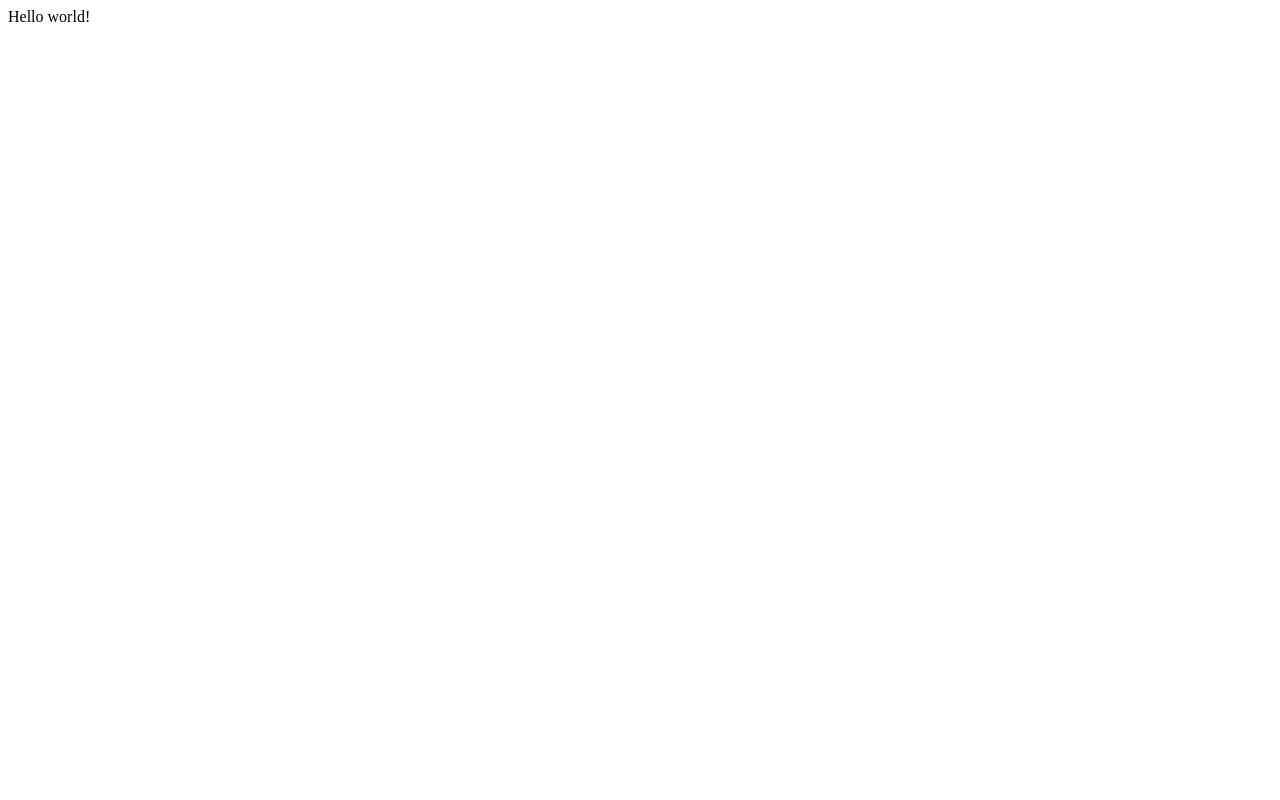
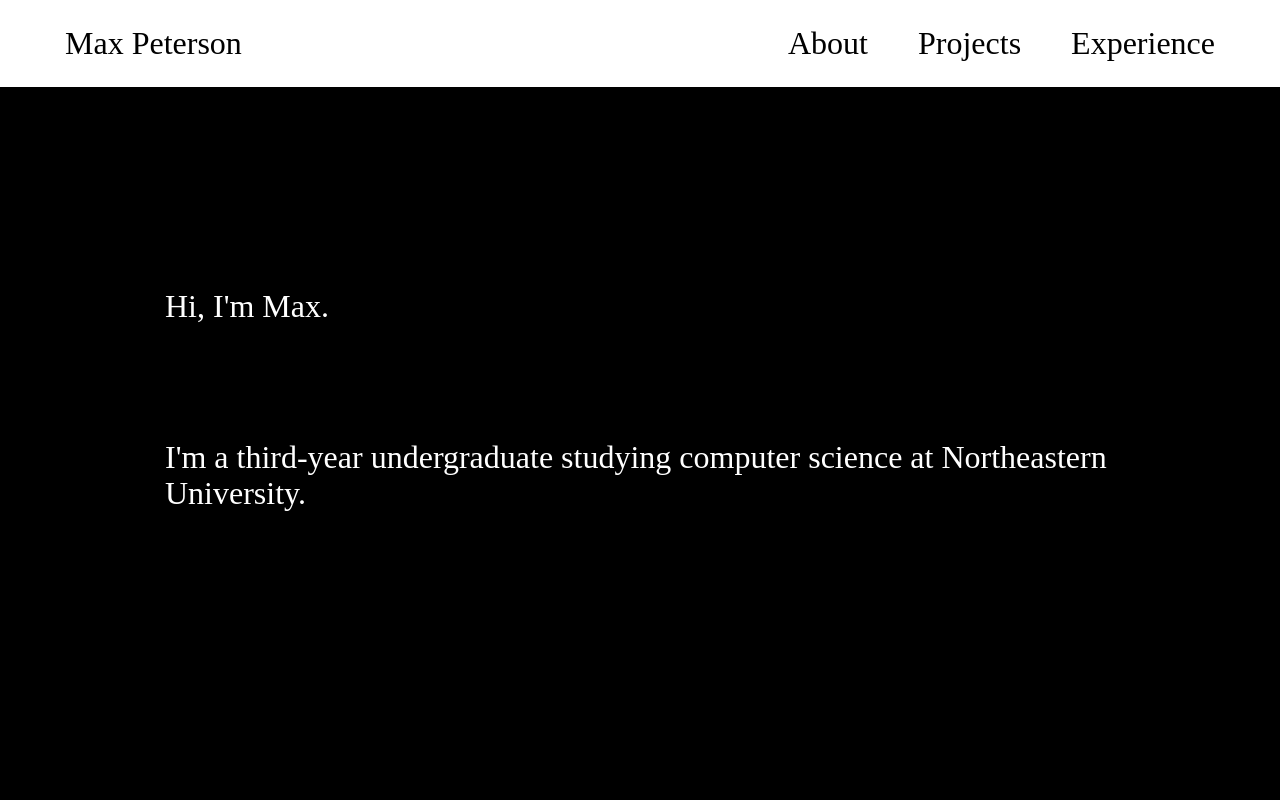
Before and after one commit to maxwellpeterson/personal-site, a Gatsby site: page / in a window 1280 px wide. Shown: the top 800 px of the page. Built offline with nearby package versions, Linux system fonts and the light colour scheme; Gatsby itself is replaced by a stand-in of ours; a web font is replaced by a local one.

Commit message:
initial commit

```diff
--- a/gatsby-config.js
+++ b/gatsby-config.js
@@ -1,10 +1,3 @@
-/**
- * Configure your Gatsby site with this file.
- *
- * See: https://www.gatsbyjs.org/docs/gatsby-config/
- */
-
 module.exports = {
-  /* Your site config here */
-  plugins: [],
+  plugins: [`gatsby-plugin-styled-components`],
 }
--- /dev/null
+++ b/src/components/about.js
@@ -0,0 +1,24 @@
+import React from "react"
+import styled from "styled-components"
+import "typeface-cooper-hewitt"
+import { Background } from "../styles/components/background";
+import { Content } from '../styles/components/content'
+
+const AboutBackground = styled(Background)`
+  background-color: #d9d9d9;
+`
+
+const AboutContent =  styled(Content)`
+  flex-direction: column;
+  height: 100vh;
+`
+
+export default function About() {
+  return (
+    <AboutBackground>
+      <AboutContent>
+
+      </AboutContent>
+    </AboutBackground>
+  )
+}
--- /dev/null
+++ b/src/components/footer.js
@@ -0,0 +1,38 @@
+import React from "react"
+import styled from "styled-components"
+import "typeface-cooper-hewitt"
+import { Background } from "../styles/components/background"
+
+const FooterBackground = styled(Background)`
+  background-color: black;
+`
+
+const FooterContent = styled.div`
+  max-width: 1200px;
+  display: flex;
+  flex: auto;
+`
+
+const Footnote = styled.p`
+  padding 25px 25px;
+  font-family: 'Cooper Hewitt';
+  font-size: 20px;
+  font-weight: 300;
+  color: white;
+`
+
+const text = `
+  Designed and built by Max Peterson.
+`
+
+export default function Footer() {
+  return (
+    <FooterBackground>
+      <FooterContent>
+        <Footnote>
+          {text}
+        </Footnote>
+      </FooterContent>
+    </FooterBackground>
+  )
+}
--- /dev/null
+++ b/src/components/header.js
@@ -0,0 +1,72 @@
+import React from "react"
+import { Link } from "gatsby"
+import styled from "styled-components"
+import "typeface-cooper-hewitt"
+import { HEADER_TEXT, HEADER_ALT } from '../styles/colors'
+import { Background } from "../styles/components/background";
+
+const HeaderBackground = styled(Background) `
+  background-color: ${HEADER_ALT};
+  position: fixed;
+  width: 100%;
+`
+
+const HeaderContent = styled.div`
+  max-width: 1200px;
+  display: flex;
+  justify-content: space-between;
+  flex: auto;
+`
+
+const LinkContainer = styled.div`
+  display: flex;
+`
+
+const StyledLink = styled(Link)`
+  padding 25px 25px;
+  font-family: 'Cooper Hewitt';
+  font-size: 32px;
+  font-weight: 300;
+  color: ${HEADER_TEXT};
+  text-decoration: none;
+  white-space: nowrap;
+  transition: all 0.25s;
+  &:hover {
+    color: ${HEADER_ALT};
+    background: ${HEADER_TEXT};
+  }
+`
+
+const pages = [
+  page('About', '/about'),
+  page('Projects', '/projects'),
+  page('Experience', '/experience')
+];
+
+function page(title, path) {
+  return {
+    title: title,
+    path: path
+  };
+}
+
+export default function Header() {
+  return (
+    <HeaderBackground>
+      <HeaderContent>
+        <StyledLink to='/'>
+          Max Peterson
+        </StyledLink>
+        <LinkContainer>
+          {pages.map(page =>{
+            return (
+              <StyledLink to={page.path} key={page.title}>
+                {page.title}
+              </StyledLink>
+            )
+          })}
+        </LinkContainer>
+      </HeaderContent>
+    </HeaderBackground>
+  )
+}
--- /dev/null
+++ b/src/components/layout.js
@@ -0,0 +1,15 @@
+import React from "react"
+import Header from "./header"
+import Footer from "./footer"
+import GlobalStyle from "../styles/global-style"
+
+export default function Layout({ children }) {
+  return (
+    <div>
+      <GlobalStyle />
+      <Header />
+      {children}
+      <Footer />
+    </div>
+  )
+}
--- /dev/null
+++ b/src/components/welcome.js
@@ -0,0 +1,45 @@
+import React from "react"
+import styled from "styled-components"
+import "typeface-cooper-hewitt"
+import { Background } from "../styles/components/background";
+import { Content } from '../styles/components/content'
+
+const WelcomeBackground = styled(Background)`
+  background-color: ${props => props.focus ? 'white' : 'black'};
+  transition: all 0.5s;
+`
+
+const WelcomeContent =  styled(Content)`
+  height: 100vh;
+`
+
+const StyledMessage = styled.p`
+  padding 25px 25px;
+  font-family: 'Cooper Hewitt';
+  font-size: 32px;
+  font-weight: 300;
+  color: ${props => props.focus ? 'black' : 'white'};
+  transition: all 0.5s;
+`
+
+/* Want better solution for this */
+const text = [
+  "Hi, I'm Max.",
+  "I'm a third-year undergraduate studying computer science at Northeastern University."
+];
+
+export default function Welcome({ innerRef, focus }) {
+  return (
+    <WelcomeBackground focus={focus}>
+      <WelcomeContent ref={innerRef}>
+        {text.map(msg => {
+          return (
+            <StyledMessage focus={focus}>
+              {msg}
+            </StyledMessage>
+          )
+        })}
+      </WelcomeContent>
+    </WelcomeBackground>
+  )
+}
--- a/src/pages/index.js
+++ b/src/pages/index.js
@@ -1,5 +1,31 @@
 import React from "react"
+import Layout from "../components/layout"
+import Welcome from "../components/welcome"
+import About from "../components/about";
+import { Waypoint } from "react-waypoint";
 
-export default function Home() {
-  return <div>Hello world!</div>
+export default class Home extends React.Component {
+  constructor(props) {
+    super(props);
+    this.state = {
+      focus: 'welcome'
+    };
+  }
+
+  updateFocus(sectionInFocus) {
+    this.setState({focus: sectionInFocus});
+  }
+
+  render() {
+    return (
+      <Layout>
+        <Waypoint onEnter={() => this.updateFocus('welcome')} />
+        <Welcome focus={this.state.focus === 'welcome'} />
+        <Waypoint onEnter={() => this.updateFocus('about')} />
+        <Welcome focus={this.state.focus === 'about'} />
+        <Waypoint onEnter={() => this.updateFocus('projects')} />
+        <Welcome focus={this.state.focus === 'projects'} />
+      </Layout>
+    )
+  }
 }
--- /dev/null
+++ b/src/styles/colors.js
@@ -0,0 +1,11 @@
+export const HEADER_TEXT = '#000000'
+export const HEADER_ALT = '#ffffff'
+
+/*
+Some other colors:
+- #222222 very dark grey
+- #f0f0f0 very light grey
+- #b53c31 flat red
+- #efbd4a flat yellow
+- #224477 flat blue
+*/
--- /dev/null
+++ b/src/styles/components/background.js
@@ -0,0 +1,6 @@
+import styled from 'styled-components'
+
+export const Background = styled.div`
+  display: flex;
+  justify-content: center;
+`
--- /dev/null
+++ b/src/styles/components/content.js
@@ -0,0 +1,8 @@
+import styled from 'styled-components'
+
+export const Content = styled.div`
+  max-width: 1000px;
+  display: flex;
+  flex-direction: column;
+  justify-content: center;
+`
--- /dev/null
+++ b/src/styles/global-style.js
@@ -0,0 +1,10 @@
+import { createGlobalStyle } from 'styled-components'
+import { normalize } from 'styled-normalize'
+
+export default createGlobalStyle`
+  ${normalize}
+
+  * {
+    box-sizing: border-box;
+  }
+ `
```
Also changed, not shown: package.json (+9 -1 lines), src/pages/404.js (added, +13 -0 lines), 2 other files.
